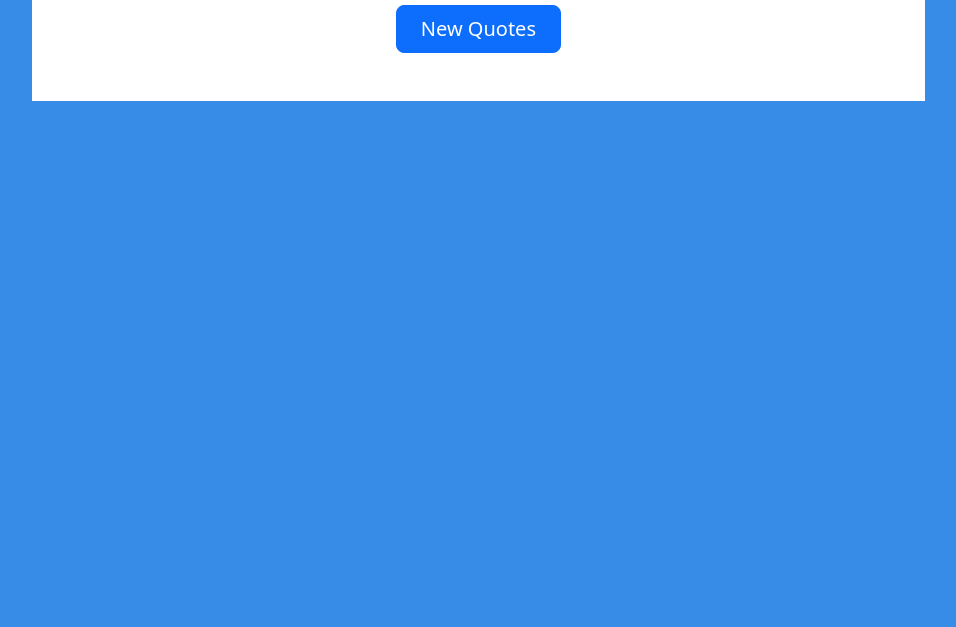
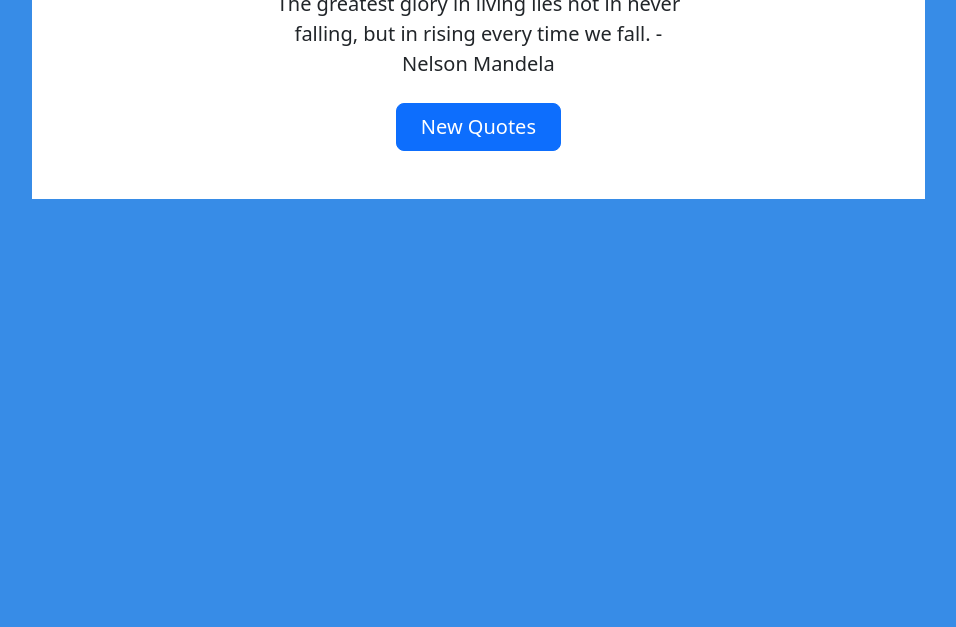
Before and after one commit to Simphiwe-Ng093/Random_Quotes_Generator, a plain HTML site: page index.html in a window 1280 px wide. Shown: the part 173-800 px from the top of the page, without its empty margins (50-1006 px from the left). Drawn offline with nearby package versions, Linux system fonts and the light colour scheme.

Commit message:
Update index.html

```diff
--- a/index.html
+++ b/index.html
@@ -13,7 +13,7 @@
 
             <h1 class="display-5 fw-bold text-body-emphasis">Random Quotes Generator</h1>
             <div class="col-lg-6 mx-auto">
-              <p class="lead mb-4 quotes"></p>
+              <p class="lead mb-4 quotes">The greatest glory in living lies not in never falling, but in rising every time we fall. -Nelson Mandela</p>
               <div class="d-grid gap-2 d-sm-flex justify-content-sm-center">
                 <button type="button" class="btn btn-primary btn-lg px-4 gap-3 q-quotes">New Quotes</button>
               </div>
```
